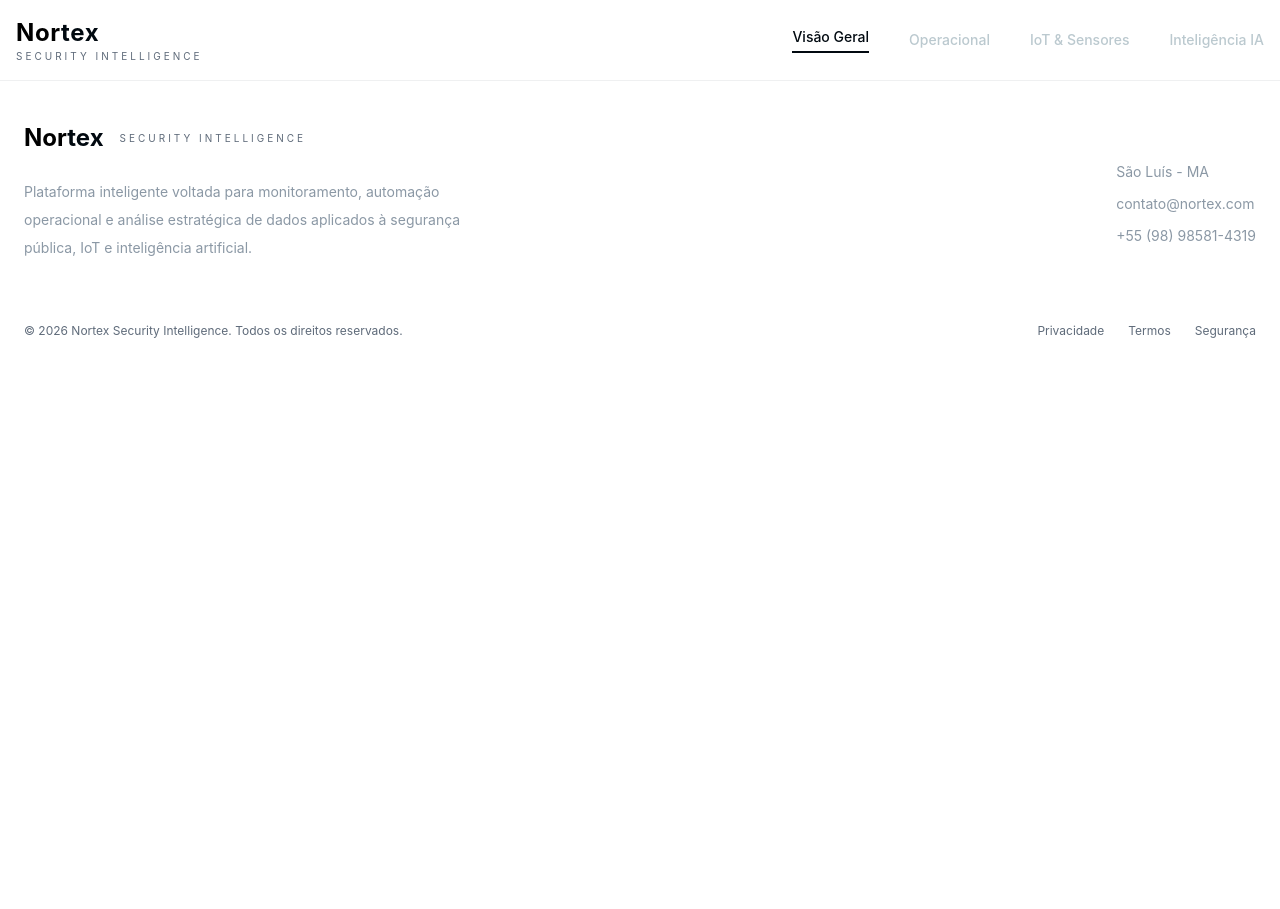
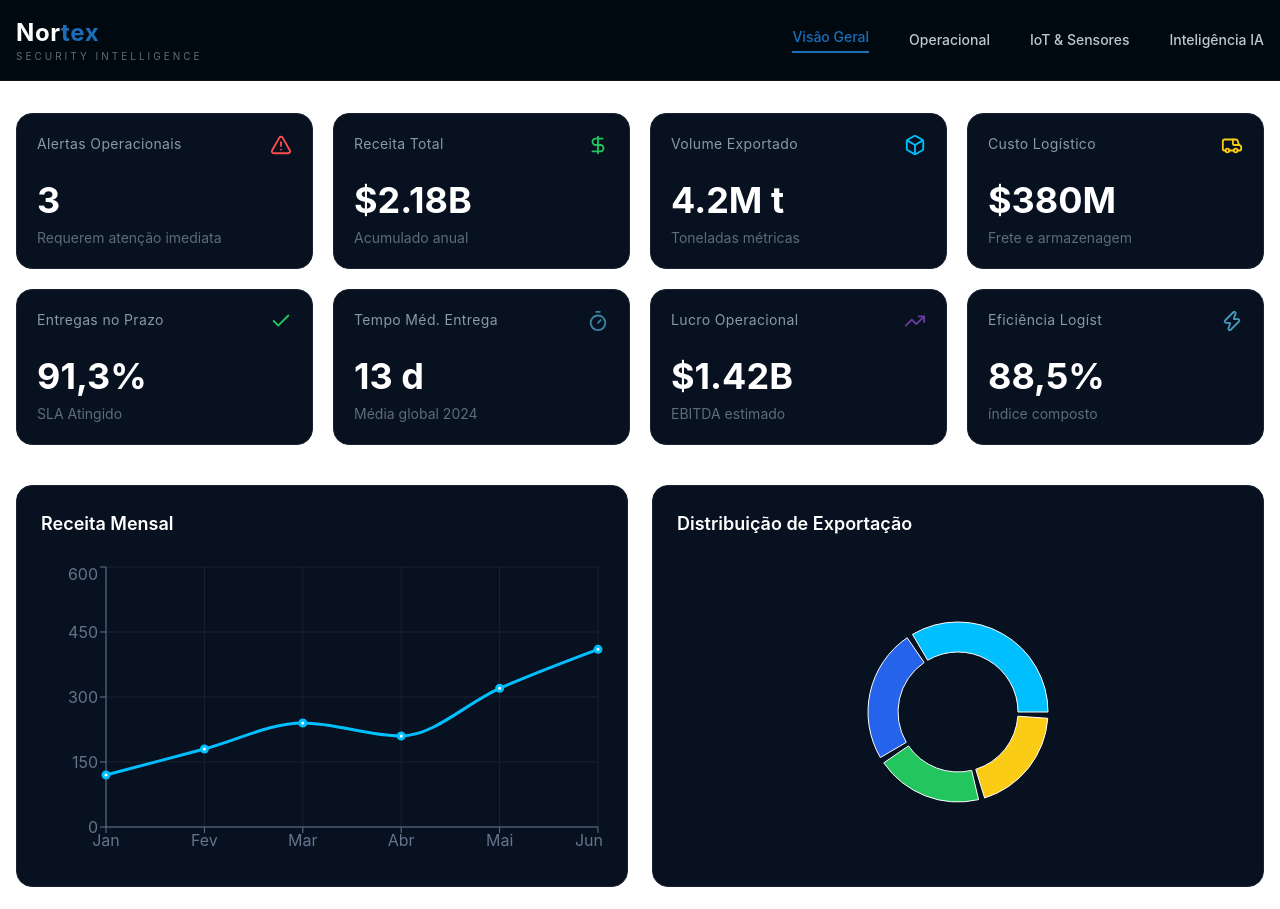
Before and after one commit to gabrielsilveiralim/nortex-global, a React (Vite) app: page / in a window 1280 px wide. Shown: the top 909 px of the page. Before the commit the page ends 800 px from the top, so only its background shows below. Built offline with nearby package versions, Linux system fonts and the light colour scheme.

Commit message:
feat: add dashboard  home

```diff
--- a/package.json
+++ b/package.json
@@ -15,6 +15,7 @@
     "react": "^19.2.6",
     "react-dom": "^19.2.6",
     "react-router-dom": "^7.15.1",
+    "recharts": "^3.8.1",
     "tailwindcss": "^4.3.0"
   },
   "devDependencies": {
--- a/src/components/layout/Footer.tsx
+++ b/src/components/layout/Footer.tsx
@@ -1,11 +1,11 @@
 
 export default function Footer() {
     return (
-        <footer className='border-t border-white/10'>
-            <div className='mx-auto flex w-full max-w-7xl flex-col gap-2 px-6 py-10 lg:flex-row lg:items-start lg:justify-between'>
+        <footer className='border-t border-[#5F6B7A]/10 bg-[#010910]'>
+            <div className='mx-auto flex w-full max-w-7xl flex-col gap-2 px-6 py-6 lg:flex-row lg:items-start lg:justify-between'>
                 <div className='max-w-md'>
                     <div className='flex items-center gap-4'>
-                            <h1 className='text-2xl font-bold text-black'> Nor<span className='text-[#010910]'>tex</span> </h1>
+                            <h1 className='text-2xl font-bold text-white'> Nor<span className='text-[#1b6eb7]'>tex</span> </h1>
                             <span className='text-[10px] tracking-[0.3em] text-[#5F6B7A]'> SECURITY INTELLIGENCE </span>
                     </div>
                     <p className='mt-6 text-sm leading-7 text-[#8B98A5]'>
--- a/src/components/layout/Header.tsx
+++ b/src/components/layout/Header.tsx
@@ -7,16 +7,16 @@ export default function Header() {
 
     const linkClass = ({ isActive }: { isActive: boolean }) =>
         isActive
-          ? 'text-[#010910] border-b-2 border-[#010910] pb-1 transition-all duration-300'
-          : 'text-[#BBC9CF] hover:text-[#010910] transition-all duration-300'
+          ? 'text-[#1b6eb7] border-b-2 border-[#1b6eb7] pb-1 transition-all duration-300'
+          : 'text-[#BBC9CF] hover:text-[#1b6eb7] transition-all duration-300'
 
     return (
     <>
-    <header className='w-full border-b border-[#5F6B7A]/10'>
+    <header className='border-b border-[#5F6B7A]/10 bg-[#010910]'>
       <div className='mx-auto flex h-20 max-w-7xl items-center justify-between px-4'>
         <div className='flex items-center gap-4'>
                 <div className='flex flex-col'>
-                  <h1 className='text-2xl font-bold tracking-wide text-black'>Nor<span className='text-[#010910]'>tex</span></h1>
+                  <h1 className='text-2xl font-bold tracking-wide text-white'>Nor<span className='text-[#1b6eb7]'>tex</span></h1>
                       <span className='text-[10px] tracking-[0.3em] text-[#5F6B7A]'>
                           SECURITY INTELLIGENCE
                       </span>
--- a/src/pages/home/home.tsx
+++ b/src/pages/home/home.tsx
@@ -1,12 +1,177 @@
-import Header from "../../components/layout/Header";
-import Footer from "../../components/layout/Footer";
+import Header from '../../components/layout/Header'
+import Footer from '../../components/layout/Footer'
+import { Box, DollarSign, Van, TriangleAlert, Check, Timer, TrendingUp, Zap } from 'lucide-react'
+import { ResponsiveContainer, LineChart, Line, XAxis, YAxis, Tooltip, CartesianGrid, PieChart, Pie, Cell, BarChart, Bar } from 'recharts'
 
 export default function Home() {
-  return (
-    <>
-    <Header />
 
-    <Footer />
-    </>
-  );
+  const revenueData = [
+    { month: 'Jan', revenue: 120 },
+    { month: 'Fev', revenue: 180 },
+    { month: 'Mar', revenue: 240 },
+    { month: 'Abr', revenue: 210 },
+    { month: 'Mai', revenue: 320 },
+    { month: 'Jun', revenue: 410 }
+  ]
+
+  const exportData = [
+      { name: 'Minério', value: 35 },
+      { name: 'Grãos', value: 25 },
+      { name: 'Combustível', value: 20 },
+      { name: 'Container', value: 20 }
+  ]
+
+  const logisticsData = [
+      { name: 'Seg', value: 12 },
+      { name: 'Ter', value: 18 },
+      { name: 'Qua', value: 10 },
+      { name: 'Qui', value: 25 },
+      { name: 'Sex', value: 20 }
+  ]
+
+  const COLORS = ['#00BFFF', '#2563EB', '#22C55E', '#FACC15']
+
+    return (
+        <>
+        <Header />
+        <main className='h-full w-full'>
+          <section className='mx-auto w-full max-w-7xl px-4 py-8'>
+
+            <div className='grid grid-cols-1 gap-5 sm:grid-cols-2 xl:grid-cols-4'>
+
+              <div className='rounded-2xl border border-[#1A2333] bg-[#07111F] p-5 transition duration-300 hover:border-[#FF4D4D]/40'>
+                <div className='mb-6 flex items-start justify-between'>
+                  <p className='text-sm tracking-wide text-[#8B98A5]'> Alertas Operacionais </p>
+                  <TriangleAlert size={22} className='text-[#FF4D4D]' />
+                </div>
+                <div className='flex flex-col gap-2'>
+                  <span className='text-4xl font-bold text-white'> 3 </span>
+                  <p className='text-sm text-[#5F6B7A]'> Requerem atenção imediata</p>
+                </div>
+              </div>
+
+              <div className='rounded-2xl border border-[#1A2333] bg-[#07111F] p-5 transition duration-300 hover:border-[#22C55E]/40'>
+                <div className='mb-6 flex items-start justify-between'>
+                  <p className='text-sm tracking-wide text-[#8B98A5]'> Receita Total </p>
+                  <DollarSign size={22} className='text-[#22C55E]' />
+                </div>
+                <div className='flex flex-col gap-2'>
+                  <span className='text-4xl font-bold text-white'> $2.18B </span>
+                  <p className='text-sm text-[#5F6B7A]'> Acumulado anual </p>
+                </div>
+              </div>
+
+              <div className='rounded-2xl border border-[#1A2333] bg-[#07111F] p-5 transition duration-300 hover:border-[#00BFFF]/40'>
+                <div className='mb-6 flex items-start justify-between'>
+                  <p className='text-sm tracking-wide text-[#8B98A5]'> Volume Exportado </p>
+                  <Box size={22} className='text-[#00BFFF]' />
+                </div>
+                <div className='flex flex-col gap-2'>
+                  <span className='text-4xl font-bold text-white'> 4.2M t </span>
+                  <p className='text-sm text-[#5F6B7A]'> Toneladas métricas </p>
+                </div>
+              </div>
+
+              <div className='rounded-2xl border border-[#1A2333] bg-[#07111F] p-5 transition duration-300 hover:border-[#FACC15]/40'>
+                <div className='mb-6 flex items-start justify-between'>
+                  <p className='text-sm tracking-wide text-[#8B98A5]'> Custo Logístico </p>
+                  <Van size={22} className='text-[#FACC15]' />
+                </div>
+                <div className='flex flex-col gap-2'>
+                  <span className='text-4xl font-bold text-white'> $380M </span>
+                  <p className='text-sm text-[#5F6B7A]'> Frete e armazenagem </p>
+                </div>
+              </div>
+
+              <div className='rounded-2xl border border-[#1A2333] bg-[#07111F] p-5 transition duration-300 hover:border-[#22C55E]/40'>
+                <div className='mb-6 flex items-start justify-between'>
+                  <p className='text-sm tracking-wide text-[#8B98A5]'> Entregas no Prazo </p>
+                  <Check size={22} className='text-[#22C55E]' />
+                </div>
+                <div className='flex flex-col gap-2'>
+                  <span className='text-4xl font-bold text-white'> 91,3% </span>
+                  <p className='text-sm text-[#5F6B7A]'> SLA Atingido </p>
+                </div>
+              </div>
+
+              <div className='rounded-2xl border border-[#1A2333] bg-[#07111F] p-5 transition duration-300 hover:border-[#3b81a2]/40'>
+                <div className='mb-6 flex items-start justify-between'>
+                  <p className='text-sm tracking-wide text-[#8B98A5]'> Tempo Méd. Entrega </p>
+                  <Timer size={22} className='text-[#3b81a2]' />
+                </div>
+                <div className='flex flex-col gap-2'>
+                  <span className='text-4xl font-bold text-white'> 13 d </span>
+                  <p className='text-sm text-[#5F6B7A]'> Média global 2024 </p>
+                </div>
+              </div>
+
+              <div className='rounded-2xl border border-[#1A2333] bg-[#07111F] p-5 transition duration-300 hover:border-[#6b3ba2]/40'>
+                <div className='mb-6 flex items-start justify-between'>
+                  <p className='text-sm tracking-wide text-[#8B98A5]'> Lucro Operacional </p>
+                  <TrendingUp  size={22} className='text-[#6b3ba2]' />
+                </div>
+                <div className='flex flex-col gap-2'>
+                  <span className='text-4xl font-bold text-white'> $1.42B </span>
+                  <p className='text-sm text-[#5F6B7A]'> EBITDA estimado </p>
+                </div>
+              </div>
+
+              <div className='rounded-2xl border border-[#1A2333] bg-[#07111F] p-5 transition duration-300 hover:border-[#4997be]/40'>
+                <div className='mb-6 flex items-start justify-between'>
+                  <p className='text-sm tracking-wide text-[#8B98A5]'> Eficiência Logíst </p>
+                  <Zap  size={22} className='text-[#4997be]' />
+                </div>
+                <div className='flex flex-col gap-2'>
+                  <span className='text-4xl font-bold text-white'> 88,5% </span>
+                  <p className='text-sm text-[#5F6B7A]'> índice composto </p>
+                </div>
+              </div>
+            </div>
+
+            <div className='mt-10 grid grid-cols-1 gap-6 xl:grid-cols-2'>
+              <div className='rounded-2xl border border-[#1A2333] bg-[#07111F] p-6'>
+                <h2 className='mb-6 text-lg font-semibold text-white'> Receita Mensal </h2>
+                <ResponsiveContainer width='100%' height={300}>
+                  <LineChart data={revenueData}>
+                  <CartesianGrid stroke='#1A2333' />
+                  <XAxis dataKey='month' stroke='#64748B' />
+                  <YAxis stroke='#64748B' />
+                  <Tooltip />
+                  <Line type='monotone' dataKey='revenue' stroke='#00BFFF' strokeWidth={3} />
+                  </LineChart>
+                </ResponsiveContainer>
+              </div>
+
+              <div className='rounded-2xl border border-[#1A2333] bg-[#07111F] p-6'>
+                <h2 className='mb-6 text-lg font-semibold text-white'> Distribuição de Exportação </h2>
+                <ResponsiveContainer width='100%' height={300}>
+                  <PieChart>
+                  <Pie data={exportData} dataKey='value' innerRadius={60} outerRadius={90} paddingAngle={4}>
+                      {exportData.map((_, index) => (
+                        <Cell key={index} fill={COLORS[index % COLORS.length]} />
+                      ))}
+                  </Pie>
+                  <Tooltip />
+                  </PieChart>
+                </ResponsiveContainer>
+              </div>
+
+              <div className='rounded-2xl border border-[#1A2333] bg-[#07111F] p-6 xl:col-span-2'>
+                <h2 className='mb-6 text-lg font-semibold text-white'> Fluxo Logístico Semanal </h2>
+                <ResponsiveContainer width='100%' height={320}>
+                  <BarChart data={logisticsData}>
+                  <CartesianGrid stroke='#1A2333' />
+                  <XAxis dataKey='name' stroke='#64748B' />
+                  <YAxis stroke='#64748B' />
+                  <Tooltip />
+                  <Bar dataKey='value' fill='#00BFFF'radius={[4, 4, 0, 0]}/>
+                  </BarChart>
+                </ResponsiveContainer>
+              </div>
+            </div>
+          </section>
+        </main>
+        <Footer />
+        </>
+    )
 }
```
Also changed, not shown: 1 other file (tests, documents, lock files or other folders).
